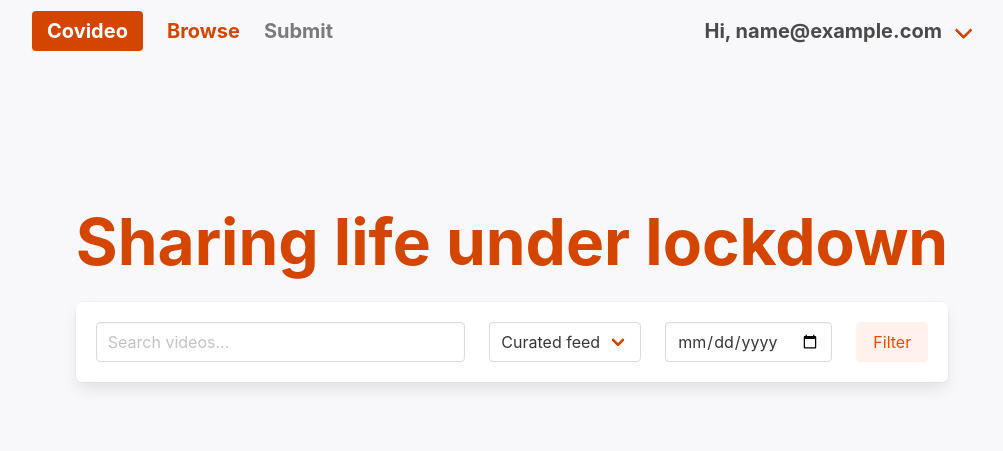
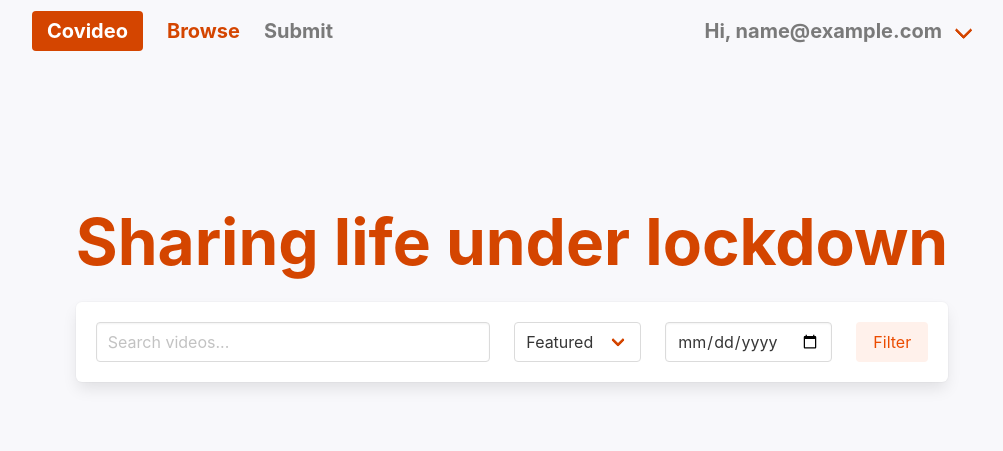
Before and after one commit to milesmcc/covideo, a Django app: page /videos/ in a window 1280 px wide. Shown: the top 451 px of the page, without its empty margins (128-1131 px from the left). Run offline with Django 3.2, Linux system fonts and the light colour scheme; the visitor is signed in with stand-in values (Sample User, id 1); data that the repository does not hold is empty; style sheets or scripts are compiled from the project's sources; parts of the project's set-up code (start-up, migrations or seed data) failed here and were passed over; some libraries are stand-ins or nearby versions; some web fonts are replaced.

Commit message:
Small consistency improvements

```diff
--- a/covideo/core/templates/core/content.html
+++ b/covideo/core/templates/core/content.html
@@ -30,7 +30,7 @@
                 <div class="navbar-item">
                     {% if request.user.is_authenticated %}
                     <div class="navbar-item has-dropdown is-hoverable">
-                        <a class="navbar-link">
+                        <a class="navbar-link has-text-grey">
                             {% if request.user.display_name %}
                             Hi, {{request.user.display_name}}
                             {% else %}
--- a/covideo/videos/templates/videos/views/browse.html
+++ b/covideo/videos/templates/videos/views/browse.html
@@ -21,8 +21,8 @@
                         <div class="control">
                             <div class="select">
                                 <select name="featured">
-                                    <option value="True">Curated feed</option>
-                                    <option value="False" {% if request.GET.featured %}selected="selected" {% endif %}>
+                                    <option value="True">Featured</option>
+                                    <option value="False" {% if request.GET.featured == "False" %}selected="selected" {% endif %}>
                                         All videos
                                     </option>
                                 </select>
--- a/covideo/videos/views.py
+++ b/covideo/videos/views.py
@@ -38,8 +38,8 @@
         filters = {"featured": True, "status": "PUBLISHED"}
         if "day" in self.request.GET:
             filters["day"] = self.request.GET.get("day")
-        if "featured" in self.request.GET:
-            filters["featured"] = self.request.GET.get("featured") == "True"
+        if self.request.GET.get("featured") == "False":
+            del filters["featured"]
         if "search" in self.request.GET:
             filters["title__icontains"] = self.request.GET.get("search")
         if "user" in self.request.GET:
```
